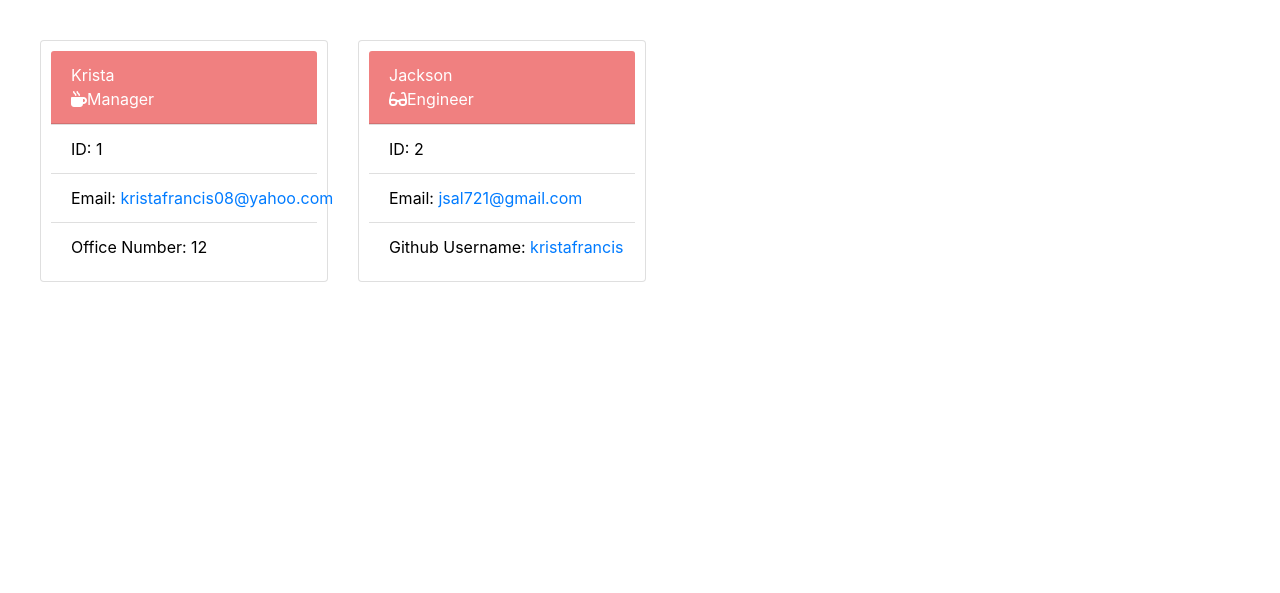
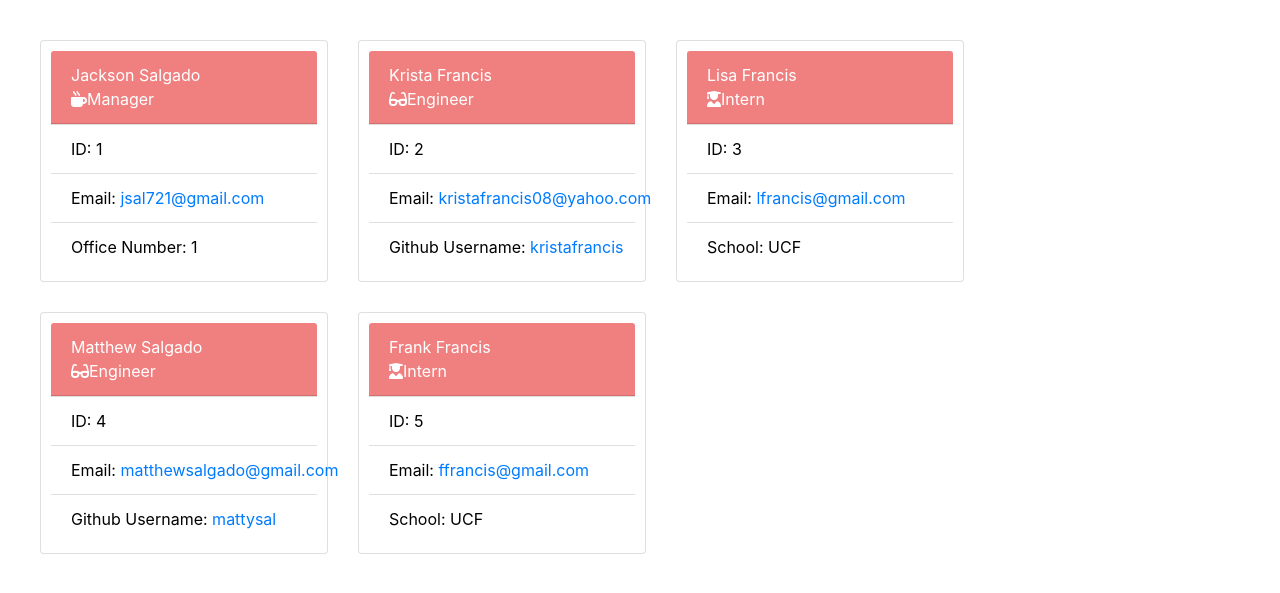
Before and after one commit to kristafrancis/team-profile-generator, a plain HTML site: page output/team.html in a window 1280 px wide. Shown: the part 91-684 px from the top of the page. Drawn offline with nearby package versions, Linux system fonts and the light colour scheme.

```diff
--- a/output/team.html
+++ b/output/team.html
@@ -19,23 +19,56 @@
         <main>
         <div class="card" style="width: 18rem;">
             <div class="card-header">
-           Krista <br/>
+           Jackson Salgado <br/>
            <i class="fas fa-mug-hot"></i>Manager</div>
            <ul class="list-group list-group-flush">
             <li class="list-group-item">ID: 1</li>
-            <li class="list-group-item">Email: <span id="email"><a href="mailto:kristafrancis08@yahoo.com">kristafrancis08@yahoo.com</a></span></li>
-            <li class="list-group-item">Office Number: 12</li>
+            <li class="list-group-item">Email: <span id="email"><a href="mailto:jsal721@gmail.com">jsal721@gmail.com</a></span></li>
+            <li class="list-group-item">Office Number: 1</li>
             </ul>
         </div>
 
         <div class="card" style="width: 18rem;">
             <div class="card-header">
-           Jackson <br/>
+           Krista Francis <br/>
            <i class="fas fa-glasses"></i>Engineer</div>
            <ul class="list-group list-group-flush">
             <li class="list-group-item">ID: 2</li>
-            <li class="list-group-item">Email: <span id="email"><a href="mailto:jsal721@gmail.com">jsal721@gmail.com</a></span></li>
+            <li class="list-group-item">Email: <span id="email"><a href="mailto:kristafrancis08@yahoo.com">kristafrancis08@yahoo.com</a></span></li>
             <li class="list-group-item">Github Username: <a target="_blank" href="https://github.com/kristafrancis">kristafrancis</a></li>
+            </ul>
+        </div>
+
+        <div class="card" style="width: 18rem;">
+            <div class="card-header">
+           Lisa Francis <br/>
+           <i class="fas fa-user-graduate"></i>Intern</div>
+           <ul class="list-group list-group-flush">
+            <li class="list-group-item">ID: 3</li>
+            <li class="list-group-item">Email: <span id="email"><a href="mailto:lfrancis@gmail.com">lfrancis@gmail.com</a></span></li>
+            <li class="list-group-item">School: UCF</li>
+            </ul>
+        </div>
+
+        <div class="card" style="width: 18rem;">
+            <div class="card-header">
+           Matthew Salgado <br/>
+           <i class="fas fa-glasses"></i>Engineer</div>
+           <ul class="list-group list-group-flush">
+            <li class="list-group-item">ID: 4</li>
+            <li class="list-group-item">Email: <span id="email"><a href="mailto:matthewsalgado@gmail.com">matthewsalgado@gmail.com</a></span></li>
+            <li class="list-group-item">Github Username: <a target="_blank" href="https://github.com/mattysal">mattysal</a></li>
+            </ul>
+        </div>
+
+        <div class="card" style="width: 18rem;">
+            <div class="card-header">
+           Frank Francis <br/>
+           <i class="fas fa-user-graduate"></i>Intern</div>
+           <ul class="list-group list-group-flush">
+            <li class="list-group-item">ID: 5</li>
+            <li class="list-group-item">Email: <span id="email"><a href="mailto:ffrancis@gmail.com">ffrancis@gmail.com</a></span></li>
+            <li class="list-group-item">School: UCF</li>
             </ul>
         </div>
          </main>
```
Also changed, not shown: README.md.
